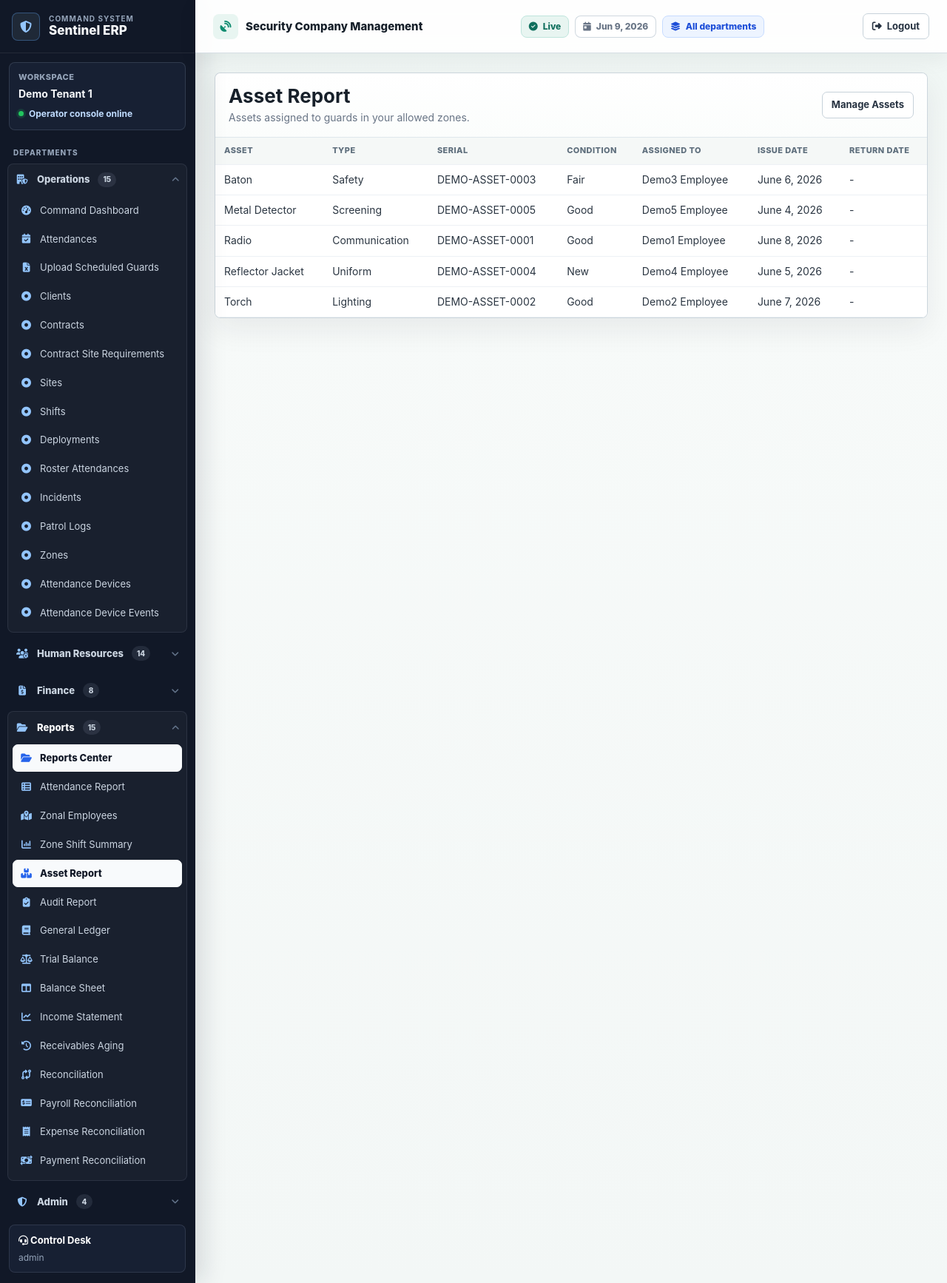
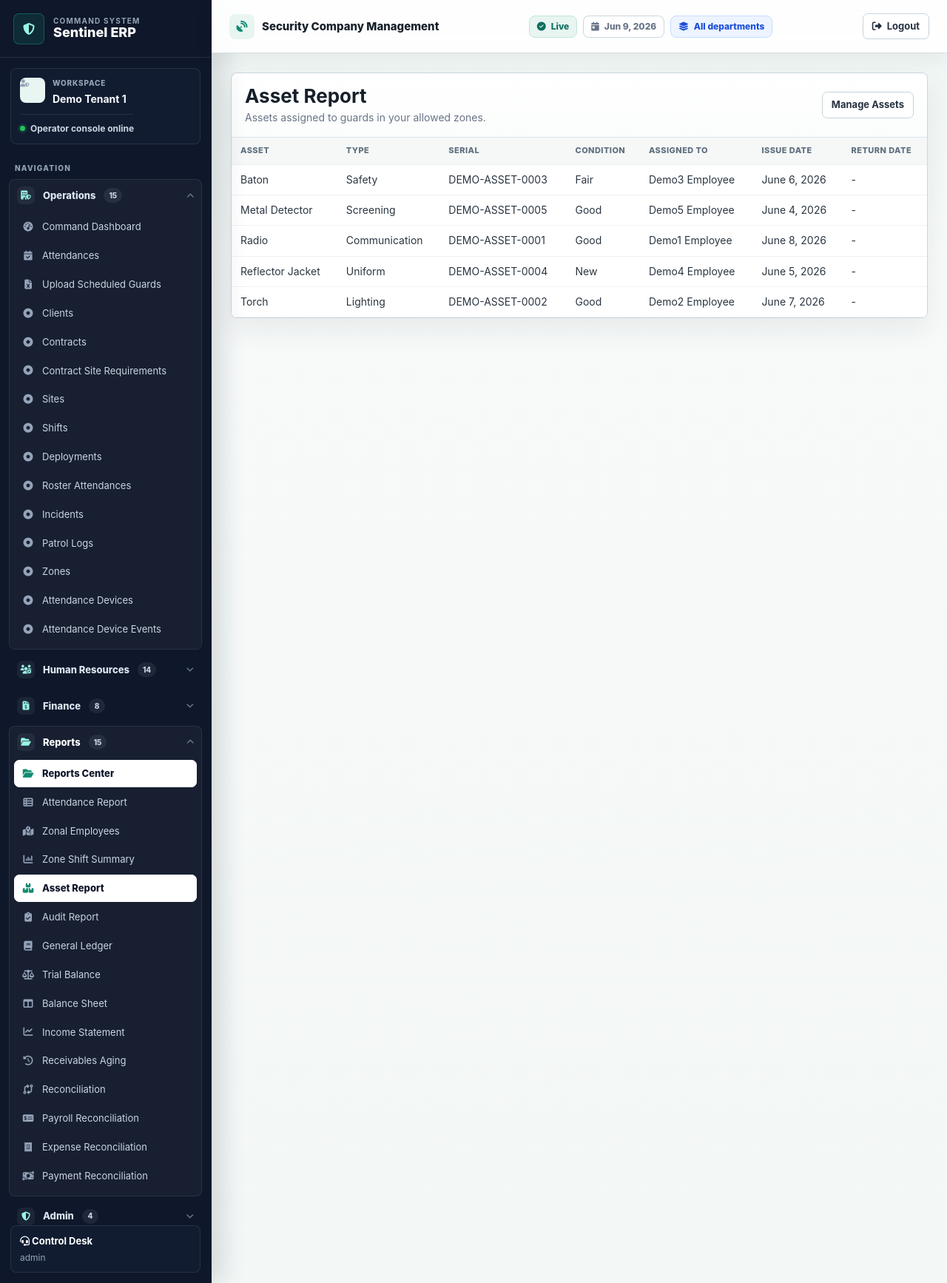
Before and after one commit to Turyatemba-silaj/GuardManagementErp, a Django app: page /reports/assets/ in a window 1280 px wide. Shown: the whole page at 74% size. Run offline with Django 5.2, Linux system fonts and the light colour scheme; a user stored in the database is signed in; data comes from the database, SQL or seed files in the repository; both versions use the stored data as it was after the commit; parts of the project's set-up code (start-up, migrations or seed data) failed here and were passed over.

Commit message:
redisign sidebar

```diff
--- a/core/templates/core/base.html
+++ b/core/templates/core/base.html
@@ -661,30 +661,31 @@
         h1 { font-size: 26px; line-height: 1.14; }
         h2 { font-size: 16px; }
         .erp-shell {
-            grid-template-columns: 264px minmax(0, 1fr);
+            grid-template-columns: 286px minmax(0, 1fr);
         }
         .left_col {
             display: flex;
             flex-direction: column;
-            background: #111827;
+            background: #0f172a;
             border-right: 1px solid rgba(15, 23, 42, .08);
-            box-shadow: 12px 0 30px rgba(15, 23, 42, .12);
+            box-shadow: 14px 0 32px rgba(15, 23, 42, .14);
             scrollbar-width: thin;
-            scrollbar-color: rgba(148, 163, 184, .42) transparent;
+            scrollbar-color: rgba(148, 163, 184, .38) transparent;
         }
         .site_title {
-            min-height: 72px;
-            padding: 0 16px;
-            border-bottom-color: rgba(255, 255, 255, .08);
-            font-size: 17px;
+            min-height: 78px;
+            padding: 0 18px;
+            border-bottom-color: rgba(148, 163, 184, .16);
+            color: #ffffff;
+            font-size: 18px;
         }
         .site_title i {
-            width: 38px;
-            height: 38px;
-            border: 1px solid rgba(96, 165, 250, .35);
+            width: 42px;
+            height: 42px;
+            border: 1px solid rgba(45, 212, 191, .28);
             border-radius: 8px;
-            background: #1f2937;
-            color: #93c5fd;
+            background: rgba(15, 139, 111, .18);
+            color: #99f6e4;
             box-shadow: none;
         }
         .site_title span:last-child {
@@ -694,20 +695,40 @@
         .brand-kicker {
             color: #94a3b8;
             font-size: 10px;
-            letter-spacing: .1em;
+            letter-spacing: .12em;
         }
         .profile_info {
-            margin: 12px 12px 6px;
+            margin: 14px 14px 8px;
             padding: 12px;
-            border-color: rgba(148, 163, 184, .2);
-            background: #172033;
+            border: 1px solid rgba(148, 163, 184, .16);
+            background: #111c31;
             border-radius: 8px;
+        }
+        .sidebar-identity {
+            display: flex;
+            align-items: center;
+            gap: 10px;
+            min-width: 0;
+        }
+        .sidebar-avatar {
+            width: 34px;
+            height: 34px;
+            flex: 0 0 auto;
+            display: inline-flex;
+            align-items: center;
+            justify-content: center;
+            border-radius: 8px;
+            background: #e8f5f1;
+            color: #0f6f5d;
+        }
+        .sidebar-meta {
+            min-width: 0;
         }
         .profile_info span {
             color: #94a3b8;
-            font-size: 11px;
+            font-size: 10px;
             font-weight: 800;
-            letter-spacing: .04em;
+            letter-spacing: .08em;
             text-transform: uppercase;
         }
         .profile_info strong {
@@ -720,30 +741,33 @@
             font-size: 14px;
         }
         .operator-status {
-            margin-top: 8px;
-            color: #bfdbfe;
+            margin-top: 10px;
+            padding-top: 10px;
+            border-top: 1px solid rgba(148, 163, 184, .14);
+            color: #cbd5e1;
             font-size: 12px;
+            font-weight: 700;
         }
         .operator-status::before {
             width: 7px;
             height: 7px;
             background: #22c55e;
-            box-shadow: 0 0 0 3px rgba(34, 197, 94, .16);
+            box-shadow: 0 0 0 3px rgba(34, 197, 94, .14);
         }
         .menu_section {
             flex: 1;
             min-height: 0;
-            padding: 10px 10px 12px;
+            padding: 8px 12px 14px;
             overflow-y: auto;
         }
         .menu_section h3 {
-            padding: 8px 8px 9px;
+            padding: 10px 8px 9px;
             color: #94a3b8;
-            letter-spacing: .1em;
+            letter-spacing: .12em;
             font-size: 10px;
         }
         .department-menu {
-            gap: 6px;
+            gap: 5px;
             padding: 0 0 8px;
         }
         .department-group {
@@ -759,7 +783,7 @@
         .department-group summary {
             min-height: 42px;
             padding: 9px 10px;
-            color: #cbd5e1;
+            color: #dbe4ee;
             font-size: 13px;
             font-weight: 800;
         }
@@ -767,10 +791,16 @@
             color: #64748b;
             font-size: 12px;
         }
-        .department-group summary > i,
-        .department-links i,
-        .side-menu i {
-            color: #93c5fd;
+        .department-group summary > i {
+            width: 24px;
+            height: 24px;
+            display: inline-flex;
+            align-items: center;
+            justify-content: center;
+            border-radius: 7px;
+            background: rgba(148, 163, 184, .1);
+            color: #99f6e4;
+            font-size: 12px;
         }
         .department-group.is-active summary {
             color: #ffffff;
@@ -778,13 +808,13 @@
         .department-count {
             min-width: 22px;
             min-height: 20px;
-            background: rgba(148, 163, 184, .14);
+            background: rgba(148, 163, 184, .12);
             color: #cbd5e1;
             font-size: 10px;
         }
         .department-links {
             gap: 2px;
-            padding: 2px 6px 8px;
+            padding: 3px 6px 8px;
         }
         .department-links a,
         .side-menu a {
@@ -794,6 +824,19 @@
             color: #cbd5e1;
             font-size: 13px;
             transition: background .16s ease, border-color .16s ease, color .16s ease;
+        }
+        .department-links a .menu-title,
+        .side-menu a .menu-title {
+            min-width: 0;
+            overflow: hidden;
+            text-overflow: ellipsis;
+            white-space: nowrap;
+        }
+        .department-links i,
+        .side-menu i {
+            width: 18px;
+            color: #94a3b8;
+            text-align: center;
         }
         .department-links a:hover,
         .department-links a:focus,
@@ -805,25 +848,25 @@
         }
         .department-links a.active,
         .side-menu a.active {
-            background: #f8fafc;
-            border-color: #f8fafc;
-            color: #111827;
+            background: #ffffff;
+            border-color: #ffffff;
+            color: #0f172a;
             box-shadow: none;
             font-weight: 800;
         }
         .department-links a.active i,
         .side-menu a.active i {
-            color: #2563eb;
+            color: #0f8b6f;
         }
         .sidebar-footer {
-            margin: 0 12px 14px;
+            margin: 0 14px 14px;
             padding: 11px 12px;
-            border: 1px solid rgba(148, 163, 184, .18);
+            border: 1px solid rgba(148, 163, 184, .16);
             border-radius: 8px;
-            background: #172033;
+            background: #111c31;
             color: #cbd5e1;
             display: grid;
-            gap: 5px;
+            gap: 4px;
         }
         .sidebar-footer strong {
             font-size: 13px;
@@ -1036,6 +1079,9 @@
                 <span><span class="brand-kicker">Command System</span>Sentinel ERP</span>
             </a>
             <div class="profile_info">
+                <div class="sidebar-identity">
+                    <span class="sidebar-avatar"><i class="fa-solid fa-user-shield"></i></span>
+                    <div class="sidebar-meta">
                         <span>{% if current_tenant %}Workspace{% else %}Signed in{% endif %}</span>
                         <strong>
                             {% if current_tenant %}
@@ -1046,10 +1092,12 @@
                                 Guest
                             {% endif %}
                         </strong>
+                    </div>
+                </div>
                 <div class="operator-status">Operator console online</div>
             </div>
             <nav class="menu_section" aria-label="Department navigation">
-                <h3>Departments</h3>
+                <h3>Navigation</h3>
                 <div class="department-menu">
                     {% for group in sidebar_nav_groups %}
                         <details class="department-group {% if group.is_active %}is-active{% endif %}" {% if group.is_active or forloop.first %}open{% endif %}>
```
Also changed, not shown: db.sqlite3. Lines whose indentation alone changed are shown as unchanged.
